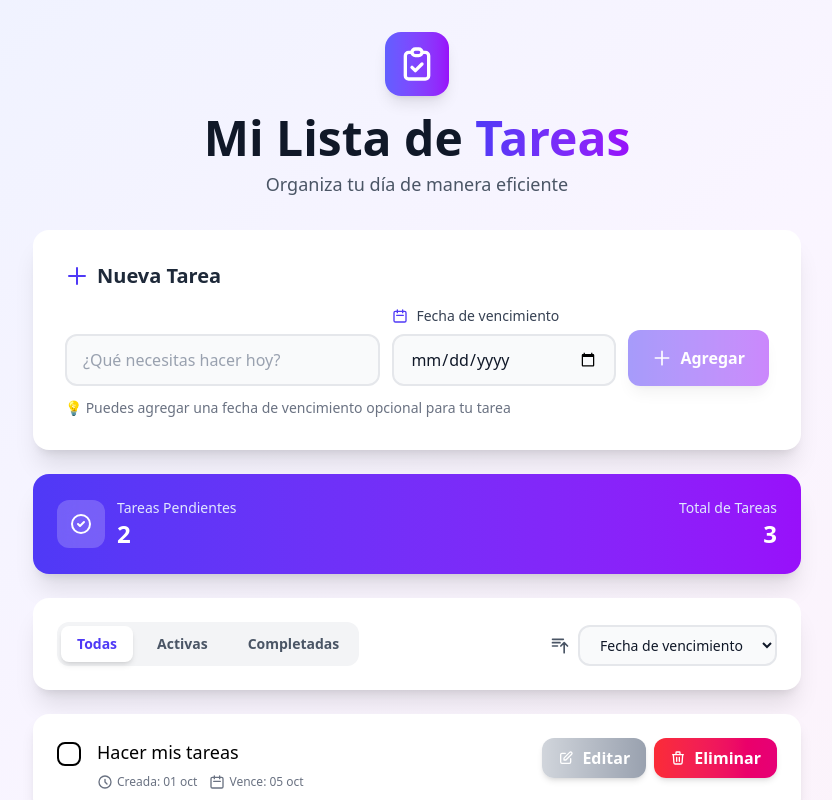
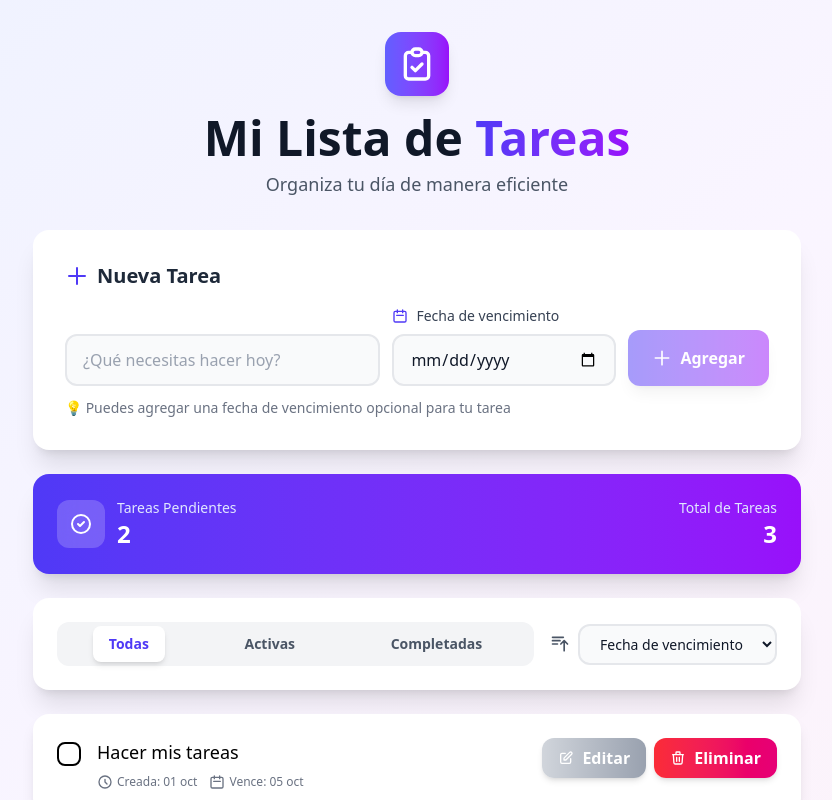
Before and after one commit to devXter/angular20-learn-todolist, an Angular app: page /tasks in a window 1280 px wide. Shown: the top 800 px of the page, without its empty margins (223-1055 px from the left). Built offline with nearby package versions, Linux system fonts and the light colour scheme.

Commit message:
update style to control bar

```diff
--- a/src/app/features/task-manager/task-manager.html
+++ b/src/app/features/task-manager/task-manager.html
@@ -119,7 +119,7 @@
 <section class="mb-6 rounded-2xl bg-white p-4 shadow-xl sm:p-6">
   <div class="flex flex-col gap-4 sm:flex-row sm:items-center sm:justify-between">
     <!-- Tabs -->
-    <div class="flex gap-2 rounded-xl bg-gray-100 p-1">
+    <div class="flex w-full justify-around self-center rounded-xl bg-gray-100 p-1">
       <button
         class="rounded-lg px-4 py-2 text-sm font-semibold transition-all duration-200"
         [class.bg-white]="activeTab() === 'all'"
@@ -156,7 +156,7 @@
     </div>
 
     <!-- Sort Selector -->
-    <div class="flex items-center gap-2 self-end">
+    <div class="flex items-center justify-end gap-2">
       <svg class="h-5 w-5 text-gray-600" fill="none" stroke="currentColor" viewBox="0 0 24 24">
         <path
           stroke-linecap="round"
```
